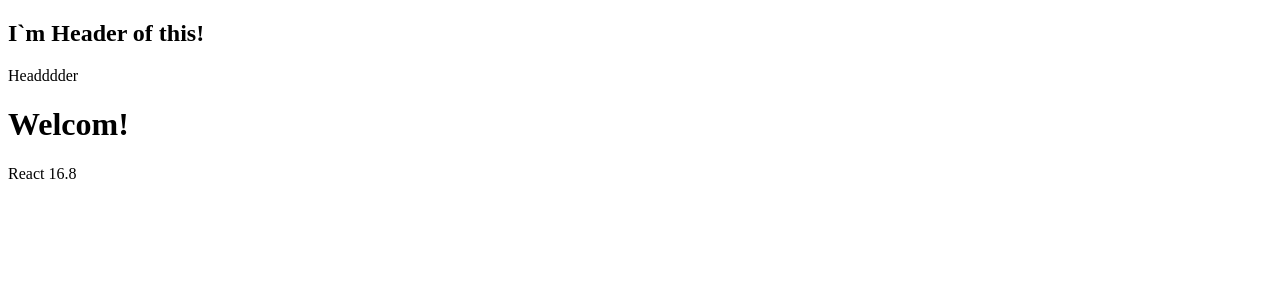
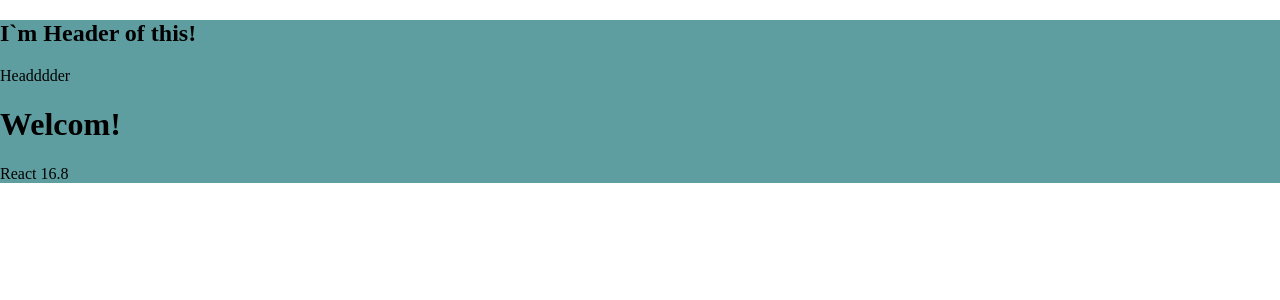
Before and after one commit to panda8z/time-book-web, a React (Create React App) app: page / in a window 1280 px wide. Shown: the top 300 px of the page. Built offline with nearby package versions, Linux system fonts and the light colour scheme.

Commit message:
添加样式的一种 classname 方式

```diff
--- /dev/null
+++ b/src/index.css
@@ -0,0 +1,9 @@
+
+body {
+    margin: 0;
+    display: block;
+}
+
+.body {
+    background-color: cadetblue;
+}
--- a/src/index.js
+++ b/src/index.js
@@ -2,12 +2,13 @@ import React from 'react'
 
 import {render} from 'react-dom'
 
+import './index.css'
 
 class App extends React.Component {
 
     render() {
         console.log(this.props)
-        return (<div class='body'>
+        return (<div className='body'>
             <Header headerTitle="Headddder"/>
             <h1>Welcom!</h1>
             {/* jsx里面的js代码用 {} 包裹 */}
@@ -18,14 +19,14 @@ class App extends React.Component {
 
 class Header extends React.Component {
     render() {
-        return (<div class='header'>
+        return (<div className='header'>
                 <h2>I`m Header of this!</h2>
-    <p>{this.props.headerTitle}</p>
+                <p>{this.props.headerTitle}</p>
         </div>)
     }
 }
 
 render(
-    <App title='React 16.8'/>,
+    <App title='React 16.8' className='app'/>,
     document.querySelector('#root')
 )
```
